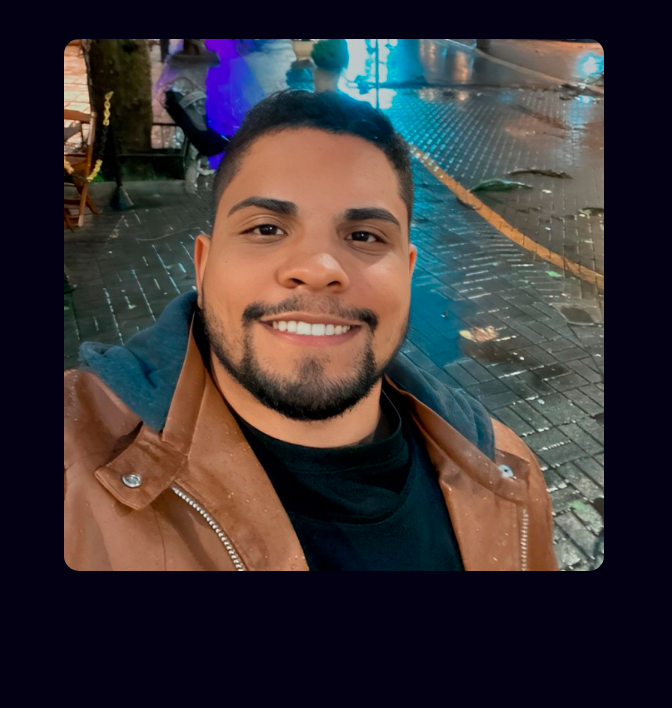
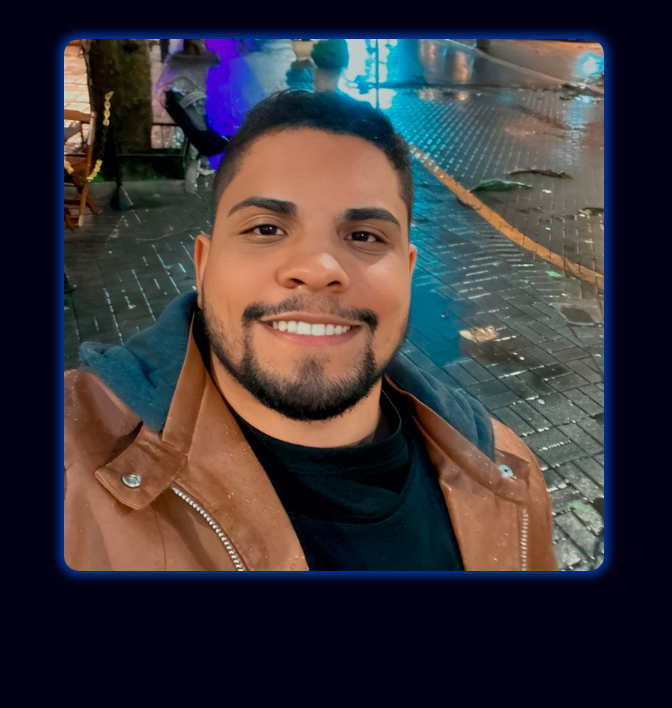
Before and after one commit to RubsNeto/ludmyla, a plain HTML site: page index.html in a window 1280 px wide. In both pictures the pointer is over the picture 942 px from the left and 397 px from the top of the page. Shown: the part 92-800 px from the top of the page, 608-1280 px from the left. Drawn offline with nearby package versions, Linux system fonts and the light colour scheme.

Commit message:
detalhes

```diff
--- a/styles.css
+++ b/styles.css
@@ -172,6 +172,10 @@ span{
 	height: auto;
     border-radius: 15px;
     transition: .5s;
+}
+
+.home-img img:hover{
+    box-shadow: 0 0 10px 5px var(--bright);
 }
 
 .btn:hover{
```
